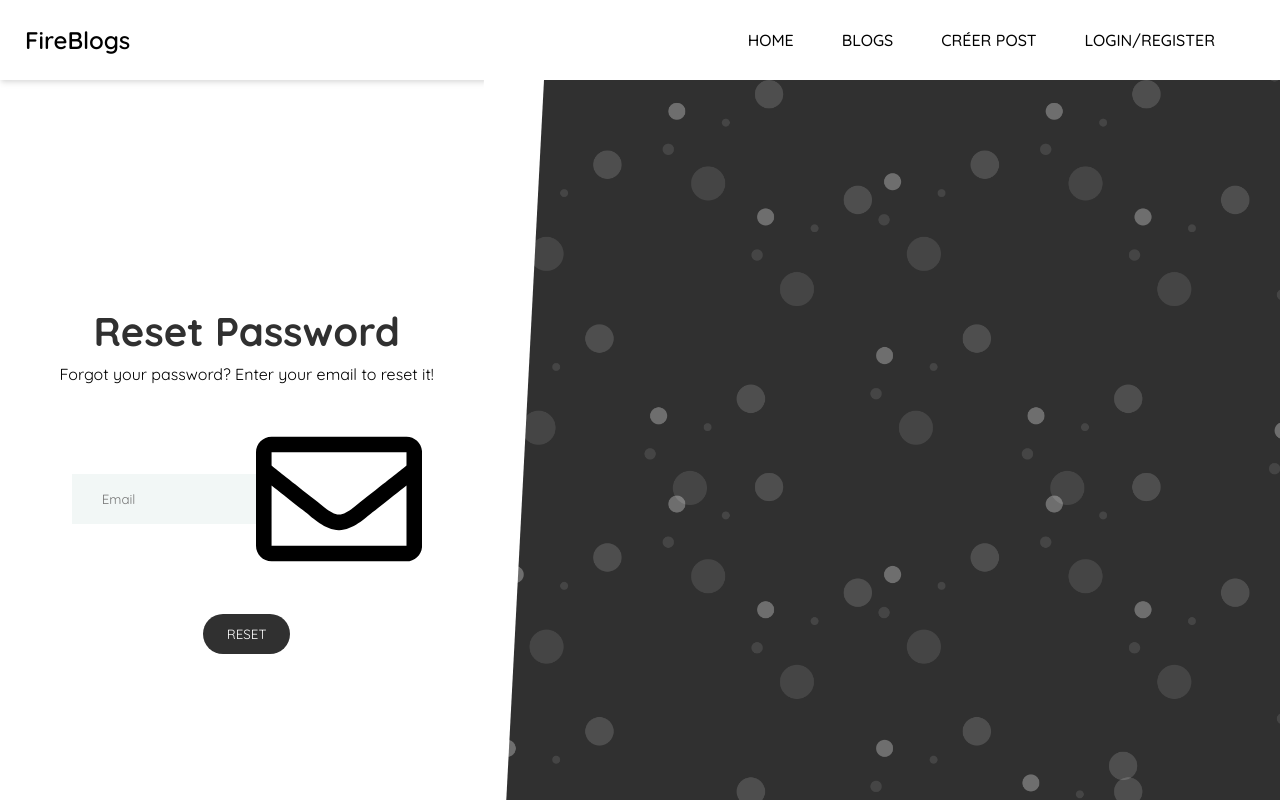
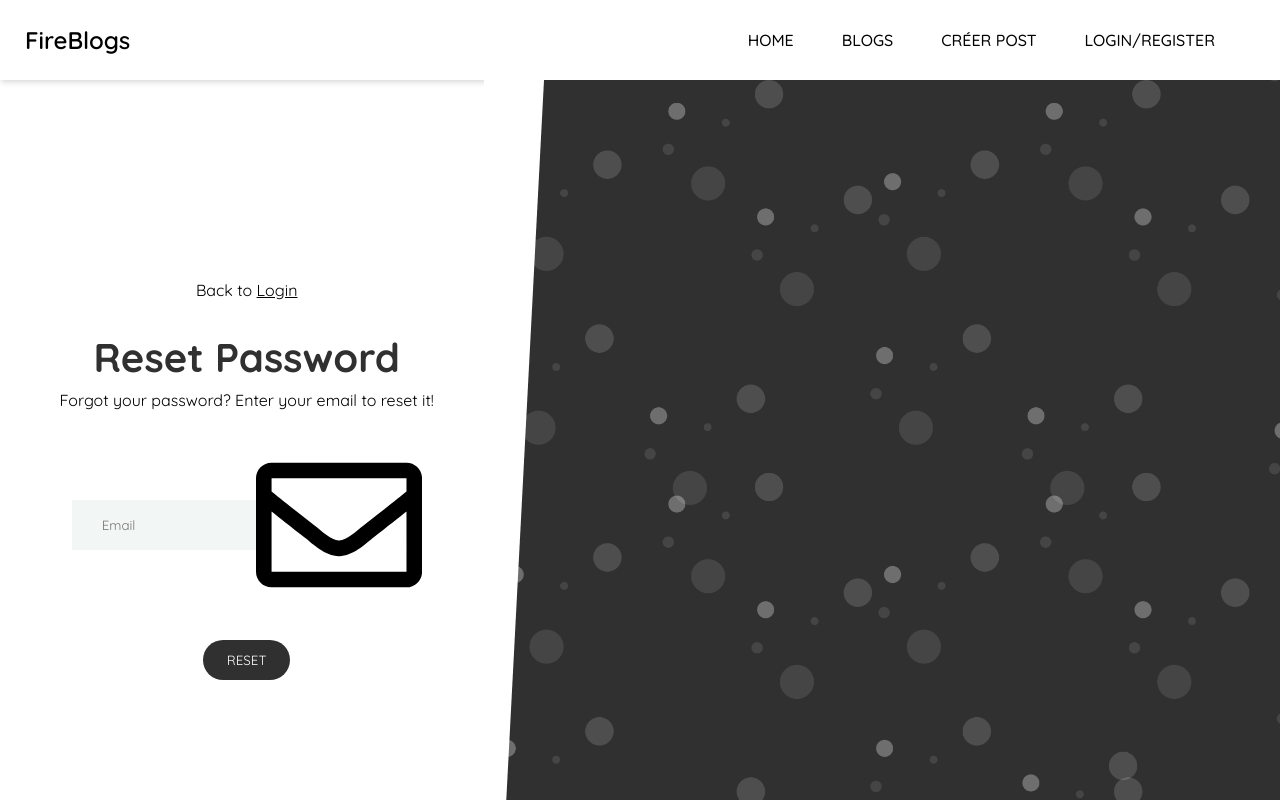
Before and after one commit to lapinRagnar/vue3-fireblog-auth, a Vue app: page /forgot-password in a window 1280 px wide. Shown: the top 800 px of the page. Built offline with nearby package versions, Linux system fonts and the light colour scheme; no server answers; what vue2-editor would draw is missing.

Commit message:
ajouter un lien pour revenir de ForgotPassword au Login

```diff
--- a/src/views/ForgotPassword.vue
+++ b/src/views/ForgotPassword.vue
@@ -8,6 +8,11 @@
     <div class="form-wrap">
 
       <form class="reset">
+
+        <p class="login-register">
+          Back to
+          <router-link class="router-link" :to="{name: 'login'}" >Login</router-link>
+        </p>
 
         <h2>Reset Password</h2>
         <p>Forgot your password? Enter your email to reset it!</p>
```
